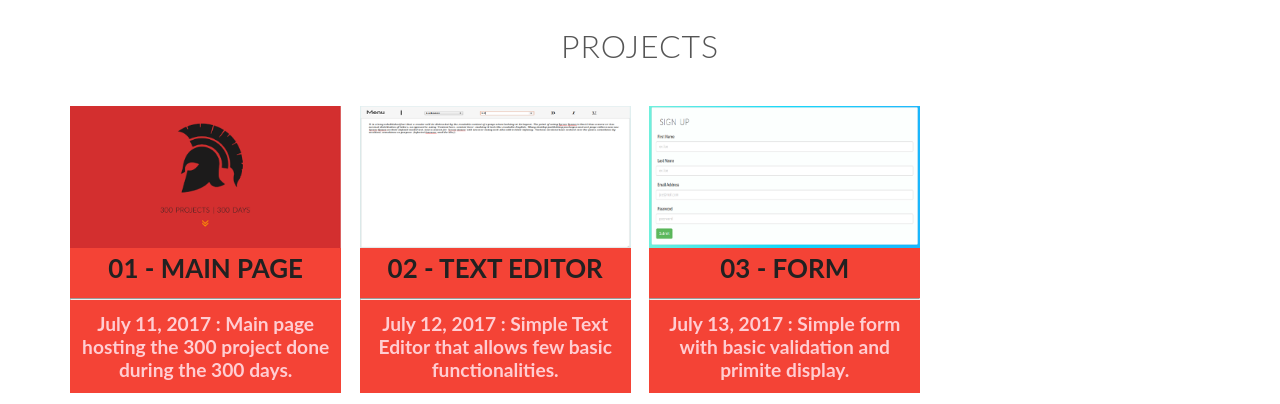
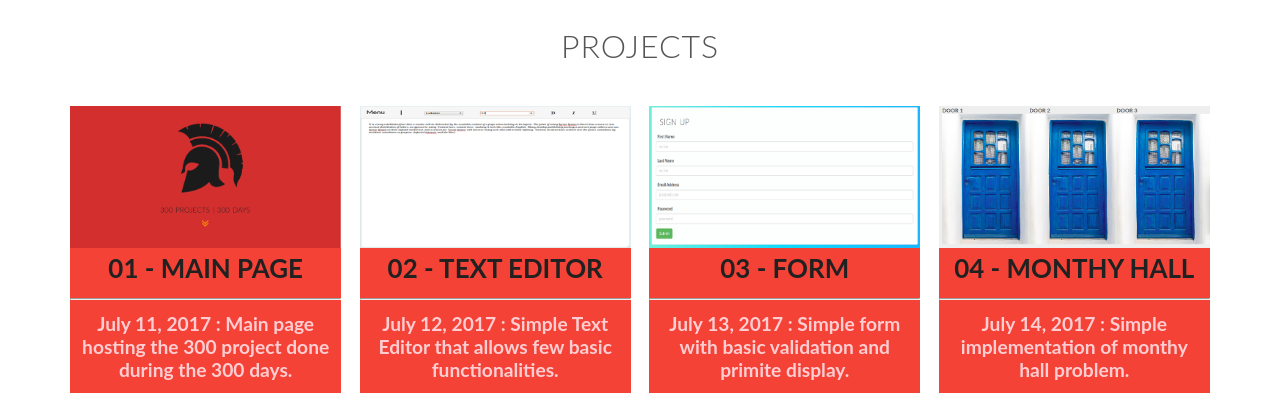
Before and after one commit to renisalcedo/300p-300d, a plain HTML site: page index.html in a window 1280 px wide. Shown: the part 854-1258 px from the top of the page. Drawn offline with Linux system fonts and the light colour scheme.

Commit message:
Added monthy hall to index

```diff
--- a/index.html
+++ b/index.html
@@ -41,7 +41,7 @@
         </div>
 
         <div class="col span-1-of-4 project-desc">
-          <a href="assets/pages/editor.html">
+          <a href="assets/pages/form.html">
             <img src="assets/img/03.png" alt="Second project" />
             <h3>03 - Form</h3>
             <hr />
@@ -49,6 +49,14 @@
           </a>
         </div>
 
+        <div class="col span-1-of-4 project-desc">
+          <a href="assets/pages/montyhall.html">
+            <img src="assets/img/04.png" alt="Second project" />
+            <h3>04 - Monthy Hall</h3>
+            <hr />
+            <p>July 14, 2017 : Simple implementation of monthy hall problem.</p>
+          </a>
+        </div>
 
       </div> <!--/CONTAINER -->
       <!-- End of projects -->
```
Also changed, not shown: assets/img/04.png (added).
